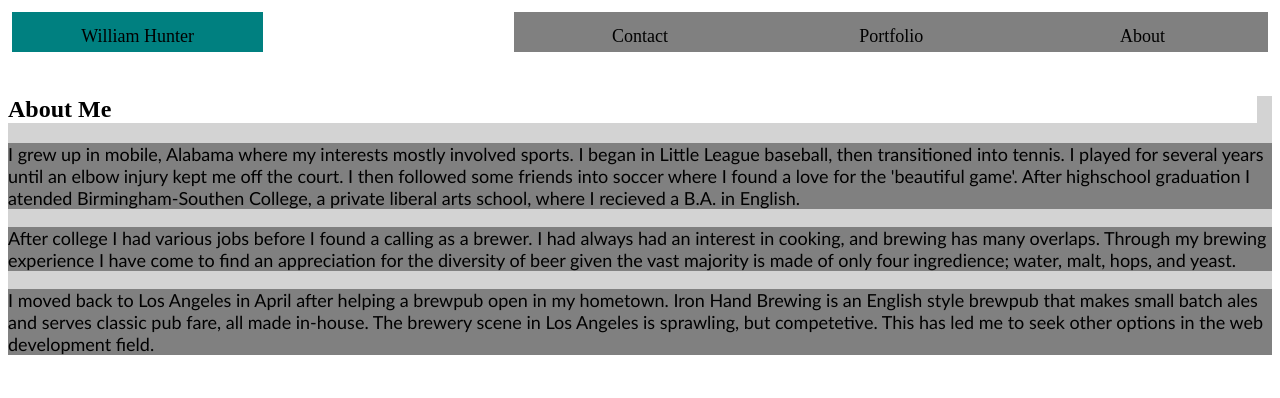
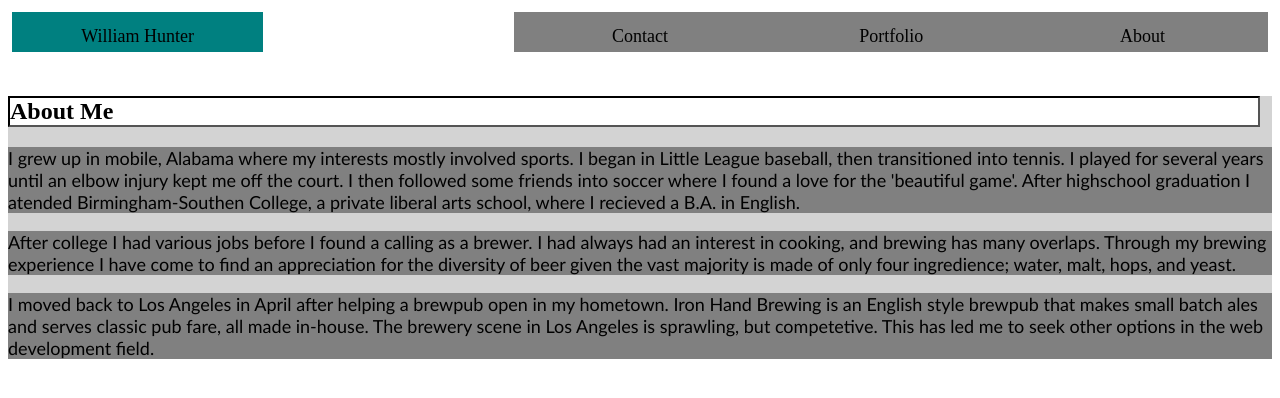
Before and after one commit to wjhunter5315/Basic-Portfolio, a plain HTML site: page index.html in a window 1280 px wide. Drawn offline with Linux system fonts and the light colour scheme.

Commit message:
h1 border

```diff
--- a/assets/css/style.css
+++ b/assets/css/style.css
@@ -16,8 +16,10 @@ p {
 h1 {
     background: white;
     border: 2px;
+    border-style: inset;
     border-color: black;
     margin-right: 15px;
+    margin-right: 12px;
 }
 
 h2 {
```
